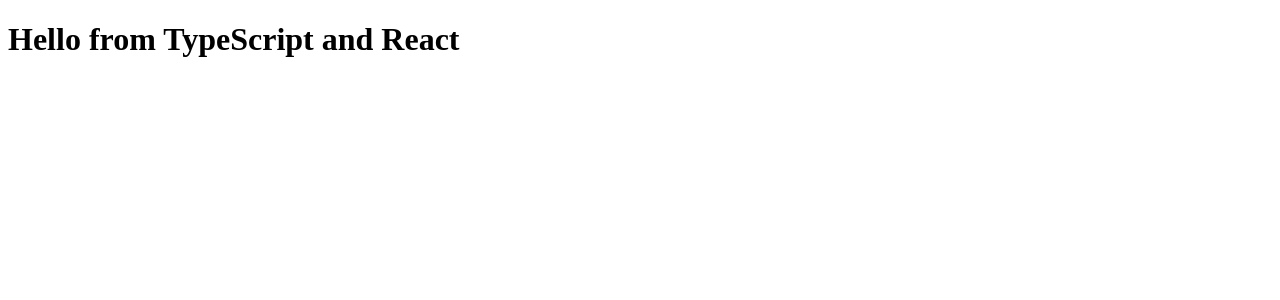
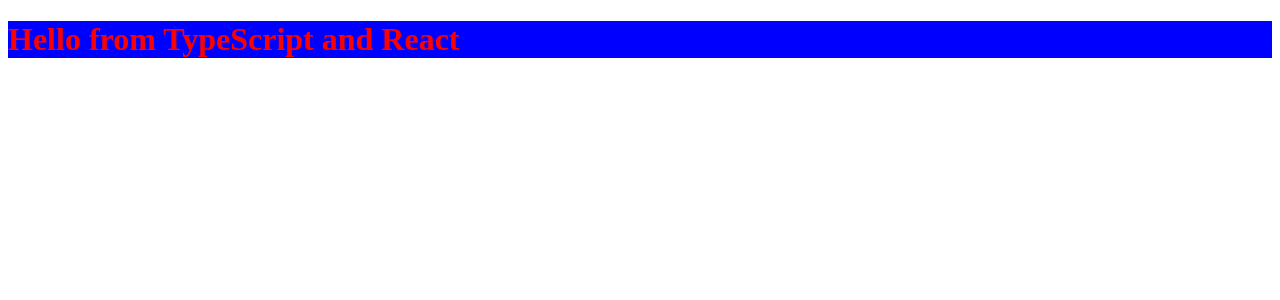
Before and after one commit to guilhermealles/react-typescript-bootstrap, a React app: page / in a window 1280 px wide. Shown: the top 300 px of the page. Built offline with nearby package versions, Linux system fonts and the light colour scheme.

Commit message:
Adds style loader

```diff
--- a/package.json
+++ b/package.json
@@ -21,9 +21,11 @@
   "devDependencies": {
     "@types/react": "^16.9.11",
     "@types/react-dom": "^16.9.4",
+    "css-loader": "^3.2.0",
     "html-loader": "^0.5.5",
     "html-webpack-plugin": "^3.2.0",
     "source-map-loader": "^0.2.4",
+    "style-loader": "^1.0.0",
     "ts-loader": "^6.2.1",
     "typescript": "^3.7.2",
     "webpack": "^4.41.2",
--- /dev/null
+++ b/src/components/Hello.css
@@ -0,0 +1,4 @@
+.text {
+  background-color: blue;
+  color: red;
+}
--- a/src/components/Hello.tsx
+++ b/src/components/Hello.tsx
@@ -1,4 +1,5 @@
 import * as React from 'react';
+import './Hello.css';
 
 export interface HelloProps {
   compiler: string;
@@ -6,7 +7,7 @@
 }
 
 export const Hello = (props: HelloProps) => (
-  <h1>
+  <h1 className="text">
     Hello from {props.compiler} and {props.framework}
   </h1>
 );
--- a/webpack.config.js
+++ b/webpack.config.js
@@ -24,6 +24,10 @@
           loader: 'source-map-loader'
         },
         {
+          test: /\.css$/,
+          use: [{ loader: 'style-loader' }, { loader: 'css-loader' }]
+        },
+        {
           test: /\.html$/,
           use: [{ loader: 'html-loader' }]
         }
```
Also changed, not shown: 1 other file (tests, documents, lock files or other folders).
